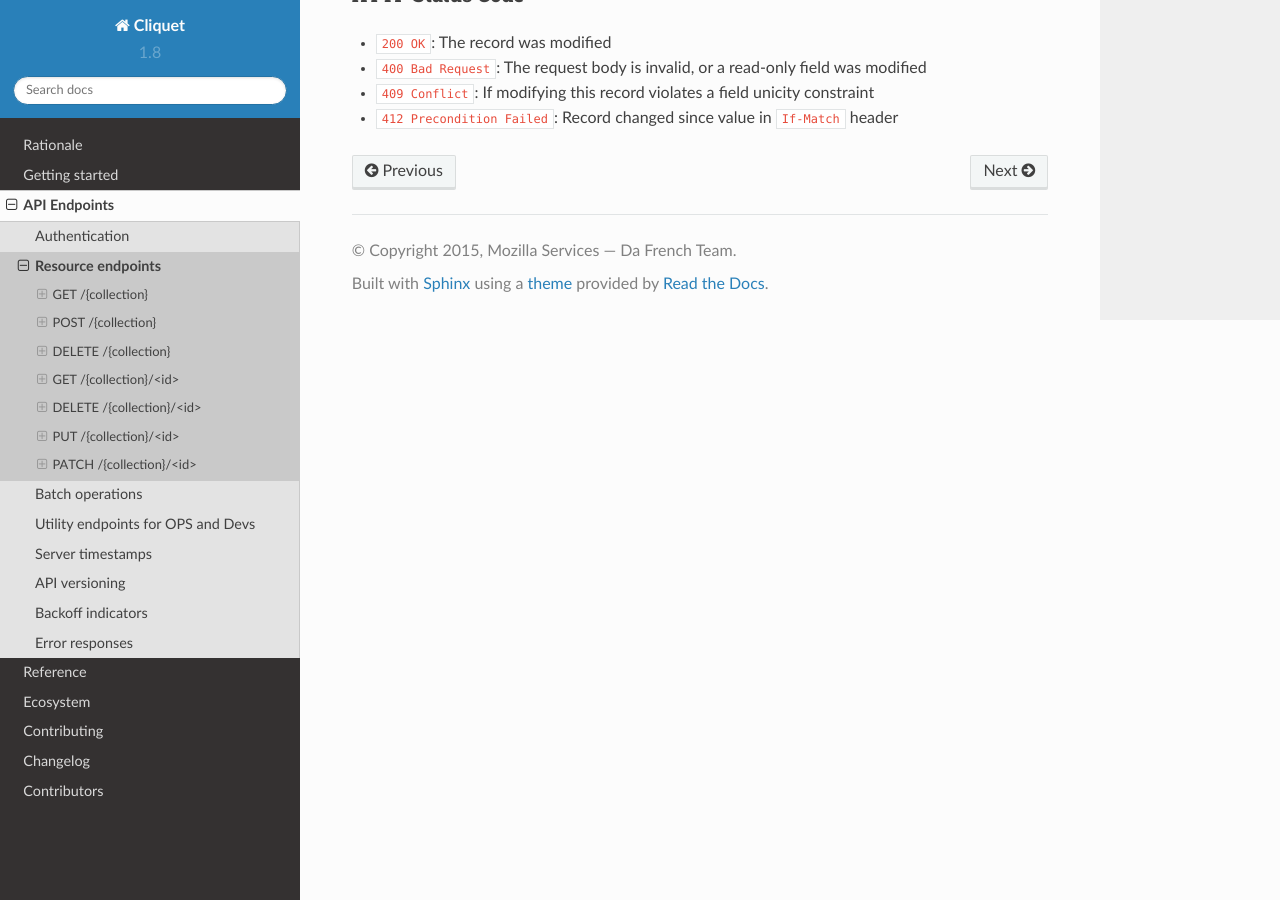
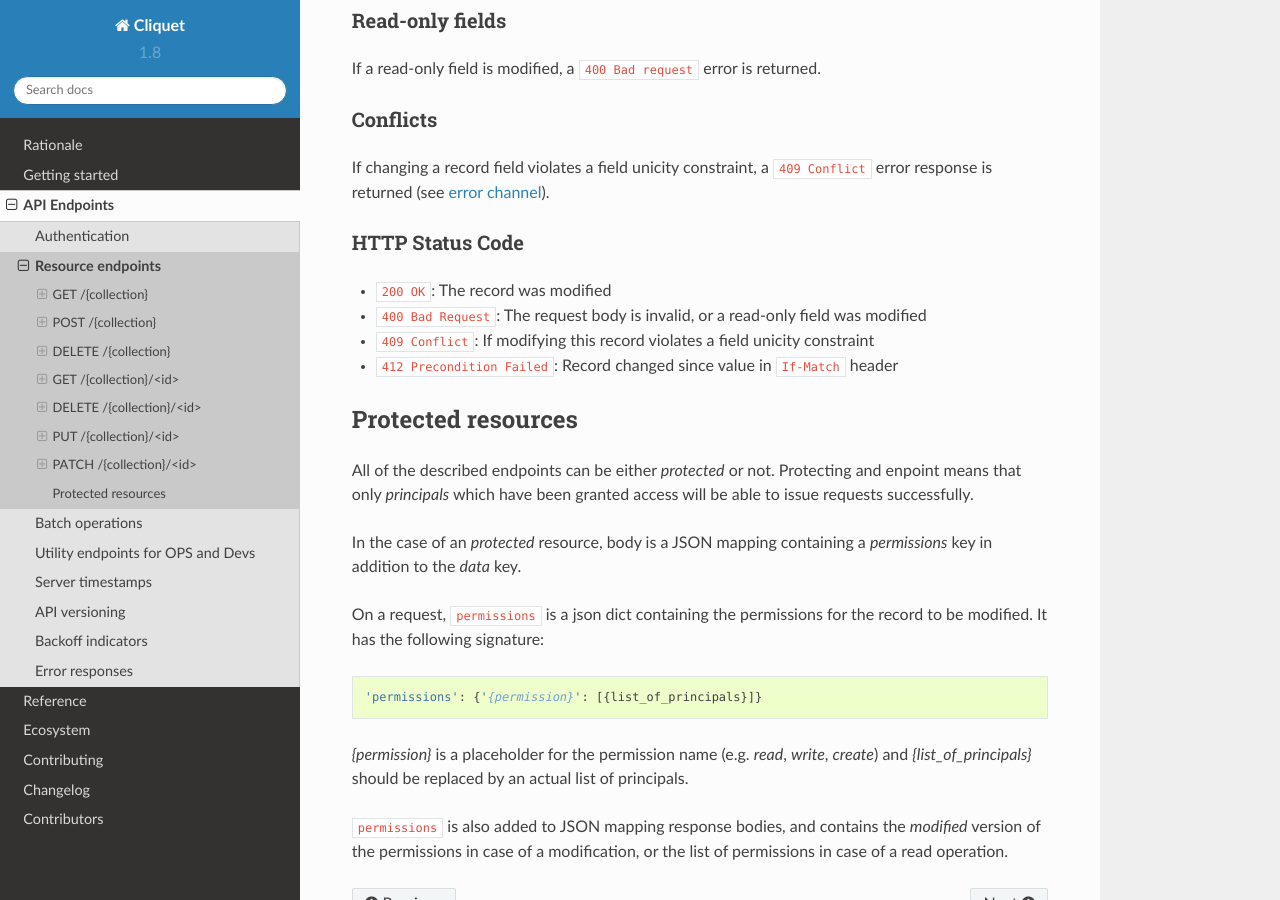
Before and after one commit to Kinto/kinto, a Sphinx documentation site: the page built from docs/api/resource.rst, in a window 1280 px wide and 900 px high, scrolled down 11470 px. Built offline with Sphinx 7.4.7 and the Read the Docs theme 2.0.0, drawn with Linux system fonts in a browser that asks for light colours; some of the changed text lies outside the part shown.

Commit message:
Add the permissions key to HTTP APIs

```diff
--- a/docs/api/resource.rst
+++ b/docs/api/resource.rst
@@ -13,7 +13,9 @@
 
 The returned value is a JSON mapping containing:
 
-- ``data``: the list of records, with exhaustive fields
+- ``data``: the list of records, with exhaustive fields;
+- ``permissions``: (optionally) a json dict containing the permissions for
+  the collection of records.
 
 A ``Total-Records`` response header indicates the total number of records
 of the collection.
@@ -207,11 +209,15 @@
 Used to create a record in the collection. The POST body is a JSON mapping
 containing:
 
-- ``data``: the values of the resource schema fields
+- ``data``: the values of the resource schema fields;
+- ``permissions``: (optionally) a json dict containing the permissions for
+  the record to be created.
 
 The POST response body is a JSON mapping containing:
 
-- ``data``: the newly created record, if all posted values are valid.
+- ``data``: the newly created record, if all posted values are valid;
+- ``permissions``: (optionally) a json dict containing the permissions for
+  the requested resource.
 
 If the request header ``If-Match`` is provided, and if the record has
 changed meanwhile, a ``412 Precondition failed`` error is returned.
@@ -363,7 +369,9 @@
 Returns a specific record by its id. The GET response body is a JSON mapping
 containing:
 
-- ``data``: the record with exhaustive schema fields.
+- ``data``: the record with exhaustive schema fields;
+- ``permissions``: (optionally) a json dict containing the permissions for
+  the requested record.
 
 If the request header ``If-None-Match`` is provided, and if the record has not
 changed meanwhile, a ``304 Not Modified`` is returned.
@@ -443,11 +451,15 @@
 
 Create or replace a record with its id. The PUT body is a JSON mapping containing:
 
-- ``data``: the values of the resource schema fields
+- ``data``: the values of the resource schema fields;
+- ``permissions``: (optionally) a json dict containing the permissions for
+  the record to be created.
 
 The PUT response body is a JSON mapping containing:
 
-- ``data``: the newly created/updated record, if all posted values are valid.
+- ``data``: the newly created/updated record, if all posted values are valid;
+- ``permissions``: (optionally) the newly created permissions dict, containing
+  the permissions for the created record.
 
 Validation and conflicts behaviour is similar to creating records (``POST``).
 
@@ -516,11 +528,15 @@
 
 Modify a specific record by its id. The PATCH body is a JSON mapping containing:
 
-- ``data``: a subset of the resource schema fields.
+- ``data``: a subset of the resource schema fields;
+- ``permissions``: (optionally) a json dict containing the permissions for
+  the record to be modified.
 
 The PATCH response body is a JSON mapping containing:
 
-- ``data``: the modified record (*full by default*)
+- ``data``: the modified record (*full by default*);
+- ``permissions``: (optionally) the newly created permissions dict, containing
+  the permissions for the modified record.
 
 If a request header ``Response-Behavior`` is set to ``light``,
 only the fields whose value was changed are returned. If set to
@@ -598,3 +614,27 @@
   modified
 * ``409 Conflict``: If modifying this record violates a field unicity constraint
 * ``412 Precondition Failed``: Record changed since value in ``If-Match`` header
+
+
+Protected resources
+===================
+
+All of the described endpoints can be either *protected* or not. Protecting
+and enpoint means that only *principals* which have been granted access will
+be able to issue requests successfully.
+
+In the case of an *protected* resource, body is a JSON mapping containing a
+`permissions` key in addition to the `data` key.
+
+On a request, ``permissions`` is a json dict containing the permissions for
+the record to be modified. It has the following signature::
+
+    'permissions': {'{permission}': [{list_of_principals}]}
+
+`{permission}` is a placeholder for the permission name (e.g. `read`, `write`,
+`create`) and `{list_of_principals}` should be replaced by an actual list of
+principals.
+
+``permissions`` is also added to JSON mapping response bodies, and contains
+the *modified* version of the permissions in case of a modification, or the
+list of permissions in case of a read operation.
```
